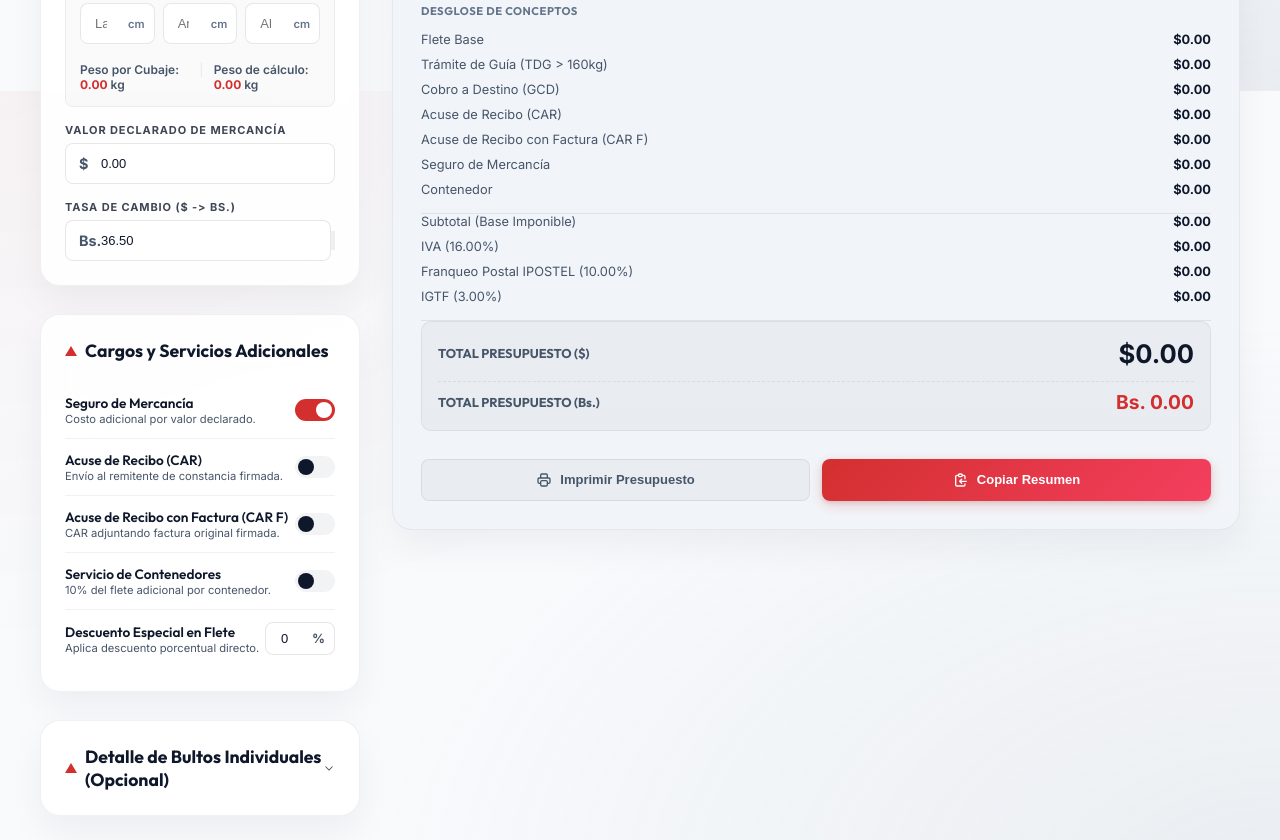
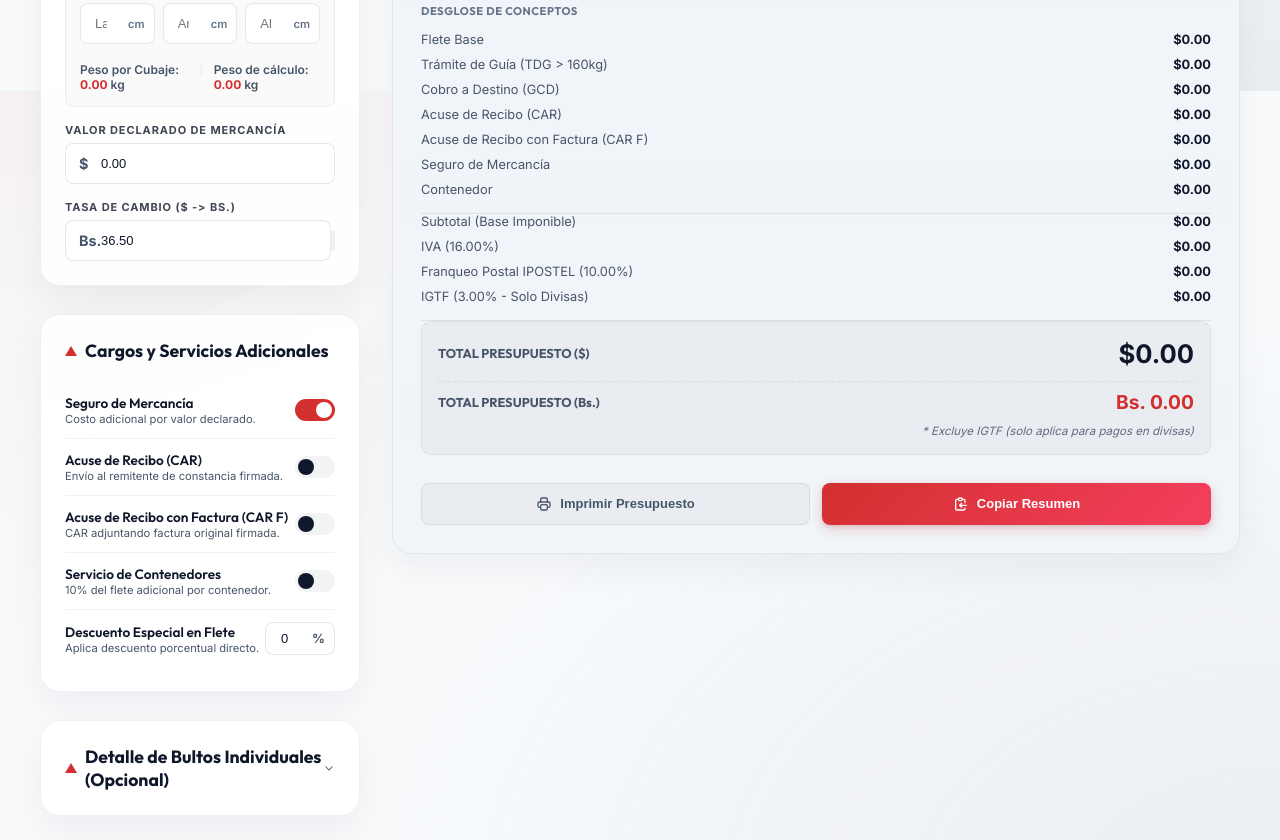
Before and after one commit to freddyjosegg/presupuestoapp, a website: page index.html in a window 1280 px wide. Shown: the part 709-1549 px from the top of the page. Drawn offline with Linux system fonts and the light colour scheme; no server answers.

Commit message:
Excluir IGTF de los totales en bolívares (solo aplica en divisas)

```diff
--- a/index.html
+++ b/index.html
@@ -359,7 +359,7 @@
                                 <span class="value usd" id="itemFranqueoUSD">$0.00</span>
                             </div>
                             <div class="receipt-item">
-                                <span>IGTF (3.00%)</span>
+                                <span>IGTF (3.00% - Solo Divisas)</span>
                                 <span class="value usd" id="itemIgtfUSD">$0.00</span>
                             </div>
                         </div>
@@ -373,6 +373,9 @@
                             <div class="total-row bs-row">
                                 <span class="total-label">TOTAL PRESUPUESTO (Bs.)</span>
                                 <span class="total-value bs" id="itemTotalBs">Bs. 0.00</span>
+                            </div>
+                            <div class="bs-note">
+                                * Excluye IGTF (solo aplica para pagos en divisas)
                             </div>
                         </div>
                     </div>
--- a/main.js
+++ b/main.js
@@ -812,7 +812,8 @@ function runScenario(tariffType, isCOD, weight, escala, declaredVal, discPercent
     const totalUSD = igtfBase + igtfVal;
 
     // 13. Total Bs
-    const totalBs = totalUSD * exRate;
+    // El IGTF solo aplica para pagos en divisas, por lo que el total en bolívares lo excluye.
+    const totalBs = igtfBase * exRate;
 
     return {
         baseFreight,
--- a/style.css
+++ b/style.css
@@ -1227,6 +1227,15 @@ input:disabled {
     margin-top: 4px;
 }
 
+.bs-note {
+    font-size: 0.72rem;
+    color: var(--text-secondary);
+    text-align: right;
+    margin-top: 2px;
+    font-style: italic;
+    opacity: 0.85;
+}
+
 /* Receipt Actions - Mobile first (stacked) */
 .receipt-actions {
     display: grid;
```
